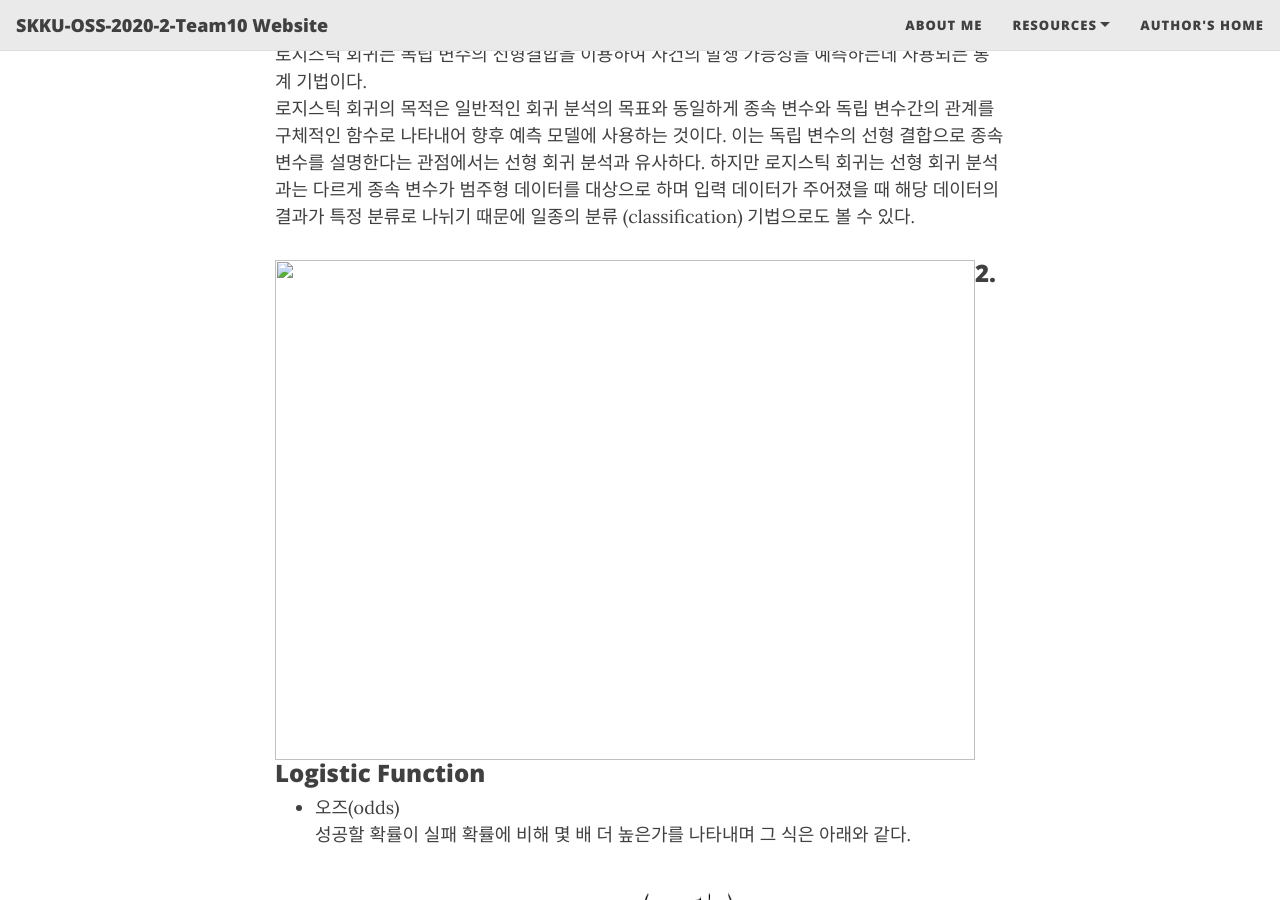
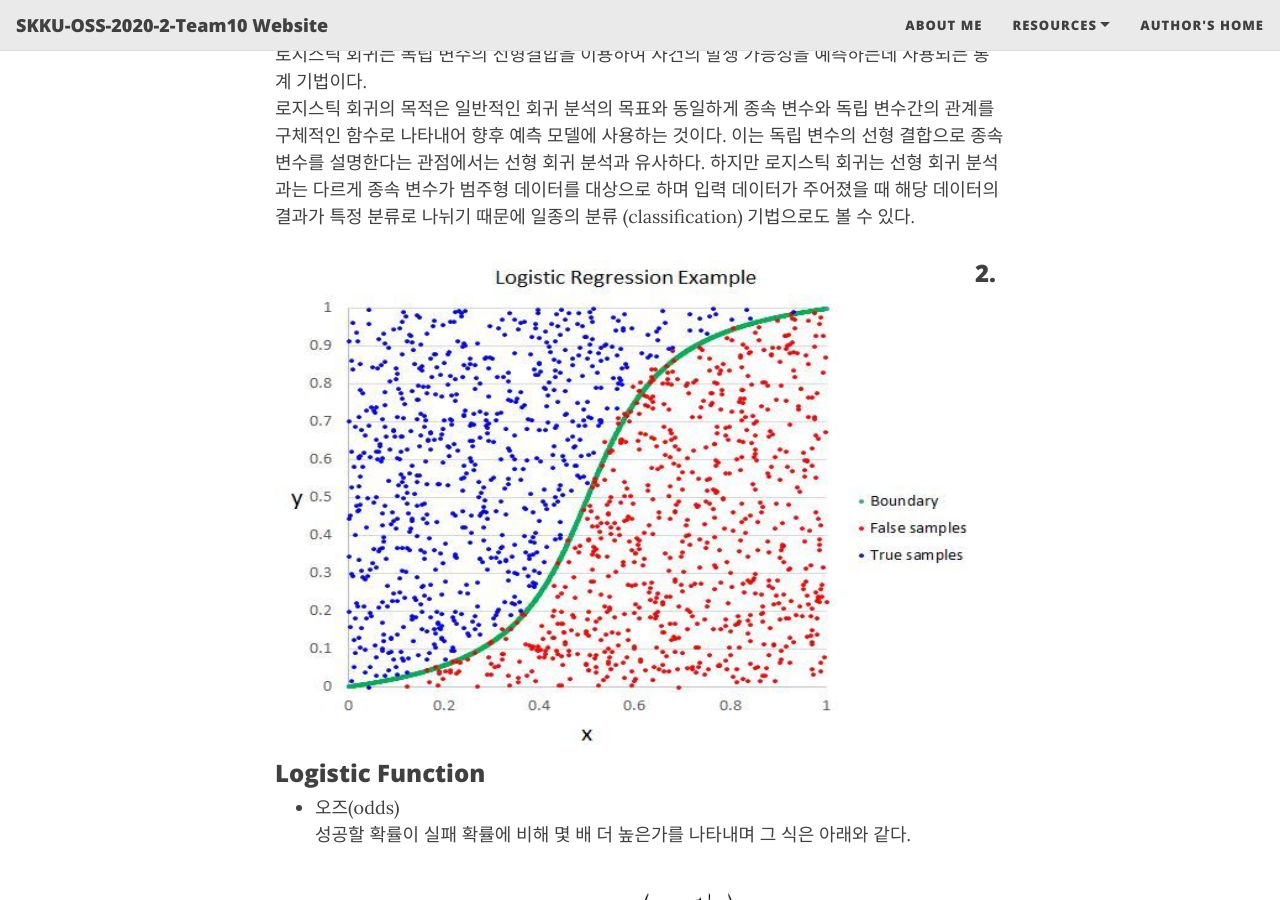
Before and after one commit to 20-2-SKKU-OSS/2020-2-OSS-10, a Jekyll site: the page built from _posts/2020-11-26-Basic_tutorial_Logistic_Regression.md, in a window 1280 px wide and 900 px high, scrolled down 593 px. Built offline with Jekyll 4.4.1, drawn with Linux system fonts in a browser that asks for light colours; nearby versions of some CDN libraries.

Commit message:
picture error fixed

```diff
--- a/_posts/2020-11-26-Basic_tutorial_Logistic_Regression.md
+++ b/_posts/2020-11-26-Basic_tutorial_Logistic_Regression.md
@@ -13,7 +13,7 @@ tags: [books, test]
 로지스틱 회귀는 독립 변수의 선형결합을 이용하여 사건의 발생 가능성을 예측하는데 사용되는 통계 기법이다.<br>
 로지스틱 회귀의 목적은 일반적인 회귀 분석의 목표와 동일하게 종속 변수와 독립 변수간의 관계를 구체적인 함수로 나타내어 향후 예측 모델에 사용하는 것이다. 이는 독립 변수의 선형 결합으로 종속 변수를 설명한다는 관점에서는 선형 회귀 분석과 유사하다. 하지만 로지스틱 회귀는 선형 회귀 분석과는 다르게 종속 변수가 범주형 데이터를 대상으로 하며 입력 데이터가 주어졌을 때 해당 데이터의 결과가 특정 분류로 나뉘기 때문에 일종의 분류 (classification) 기법으로도 볼 수 있다.
 
-<img src="/asstes/img/Logistic%20Regression/LoR_1.jpeg" width="700" height="500" align="left">
+<img src="/assets/img/Logistic%20Regression/LoR_1.jpeg" width="700" height="500" align="left">
 
 
 
```
